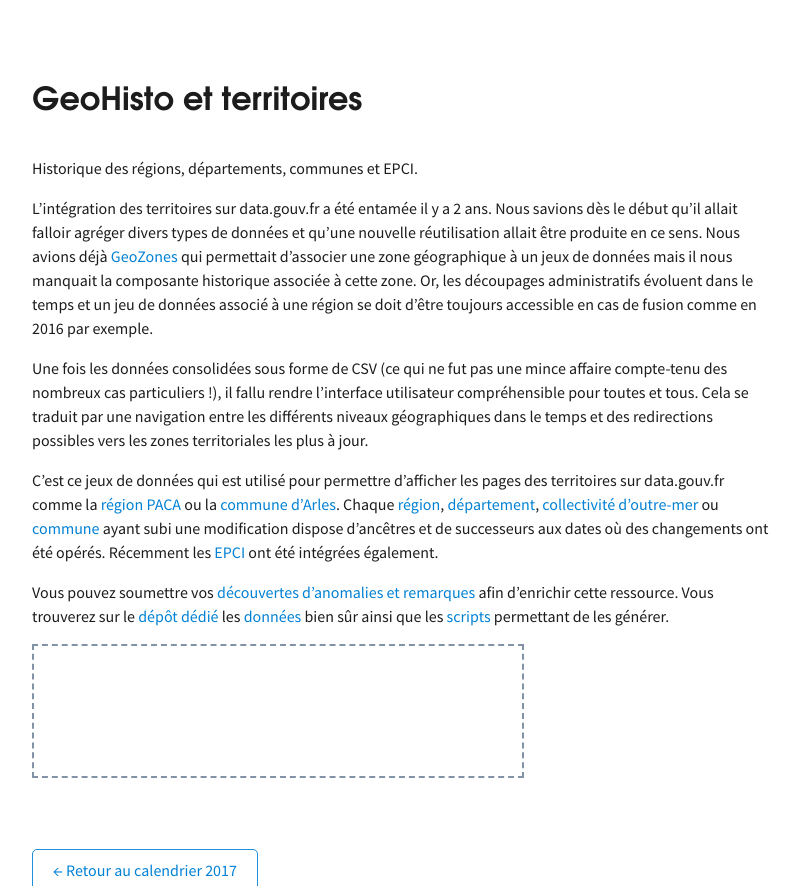
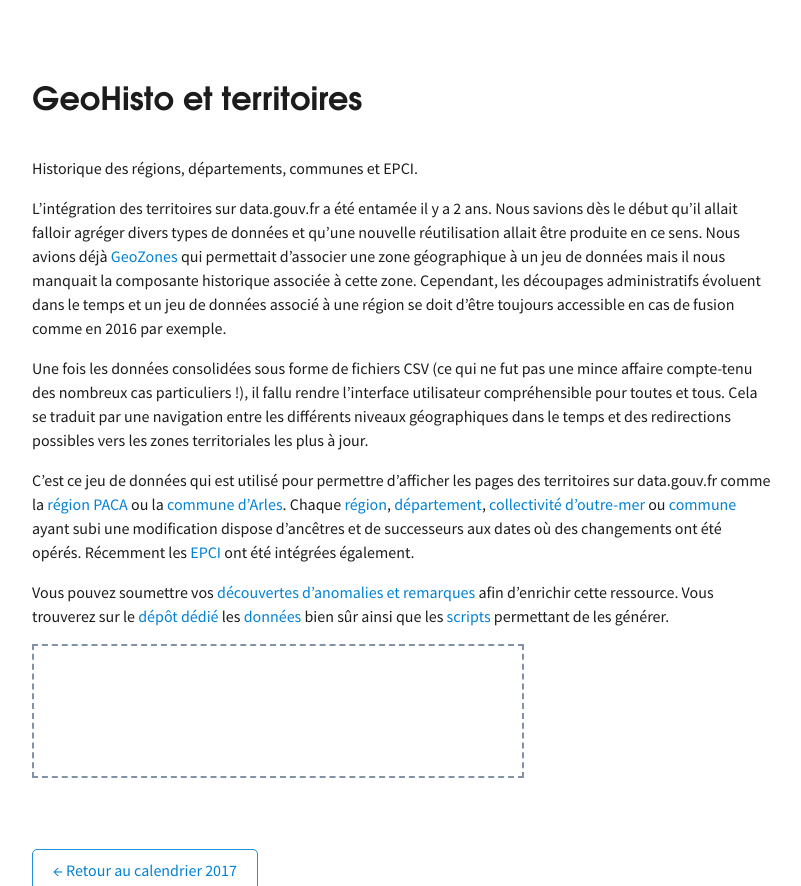
Before and after one commit to etalab/calendrier-lavent, a Jekyll site: the page built from _posts/2017-12-20-geohisto.md, in a window 1280 px wide and 900 px high, scrolled down 409 px, cut to the strip 14-900 px from the top of the window. Shown: the whole strip, without its empty margins (238-1039 px from the left). Built offline with Jekyll 4.4.1, drawn with Linux system fonts in a browser that asks for light colours; our own code applies the rules of GitHub Pages for plain Markdown files; comment, search, counter and statistics services are not loaded.

Commit message:
[geohisto] Post-review fixes, thanks @noirbizarre

```diff
--- a/_posts/2017-12-20-geohisto.md
+++ b/_posts/2017-12-20-geohisto.md
@@ -10,11 +10,11 @@ Historique des régions, départements, communes et EPCI.
 
 <!--more-->
 
-L’intégration des territoires sur data.gouv.fr a été entamée il y a 2 ans. Nous savions dès le début qu’il allait falloir agréger divers types de données et qu’une nouvelle réutilisation allait être produite en ce sens. Nous avions déjà [GeoZones](https://www.data.gouv.fr/fr/datasets/geozones/) qui permettait d’associer une zone géographique à un jeux de données mais il nous manquait la composante historique associée à cette zone. Or, les découpages administratifs évoluent dans le temps et un jeu de données associé à une région se doit d’être toujours accessible en cas de fusion comme en 2016 par exemple.
+L’intégration des territoires sur data.gouv.fr a été entamée il y a 2 ans. Nous savions dès le début qu’il allait falloir agréger divers types de données et qu’une nouvelle réutilisation allait être produite en ce sens. Nous avions déjà [GeoZones](https://www.data.gouv.fr/fr/datasets/geozones/) qui permettait d’associer une zone géographique à un jeu de données mais il nous manquait la composante historique associée à cette zone. Cependant, les découpages administratifs évoluent dans le temps et un jeu de données associé à une région se doit d’être toujours accessible en cas de fusion comme en 2016 par exemple.
 
-Une fois les données consolidées sous forme de CSV (ce qui ne fut pas une mince affaire compte-tenu des nombreux cas particuliers !), il fallu rendre l’interface utilisateur compréhensible pour toutes et tous. Cela se traduit par une navigation entre les différents niveaux géographiques dans le temps et des redirections possibles vers les zones territoriales les plus à jour.
+Une fois les données consolidées sous forme de fichiers CSV (ce qui ne fut pas une mince affaire compte-tenu des nombreux cas particuliers !), il fallu rendre l’interface utilisateur compréhensible pour toutes et tous. Cela se traduit par une navigation entre les différents niveaux géographiques dans le temps et des redirections possibles vers les zones territoriales les plus à jour.
 
-C’est ce jeux de données qui est utilisé pour permettre d’afficher les pages des territoires sur data.gouv.fr comme la [région PACA](https://www.data.gouv.fr/fr/territories/region/93@1970-01-09/Provence-Alpes-Cote-dAzur/) ou la [commune d’Arles](https://www.data.gouv.fr/fr/territories/commune/13004@1942-01-01/Arles/). Chaque [région](https://github.com/etalab/geohisto/tree/master/exports/regions), [département](https://github.com/etalab/geohisto/tree/master/exports/departements), [collectivité d'outre-mer](https://github.com/etalab/geohisto/tree/master/exports/collectivites) ou [commune](https://github.com/etalab/geohisto/tree/master/exports/communes) ayant subi une modification dispose d’ancêtres et de successeurs aux dates où des changements ont été opérés. Récemment les [EPCI](https://github.com/etalab/geohisto/tree/master/exports/epci) ont été intégrées également.
+C’est ce jeu de données qui est utilisé pour permettre d’afficher les pages des territoires sur data.gouv.fr comme la [région PACA](https://www.data.gouv.fr/fr/territories/region/93@1970-01-09/Provence-Alpes-Cote-dAzur/) ou la [commune d’Arles](https://www.data.gouv.fr/fr/territories/commune/13004@1942-01-01/Arles/). Chaque [région](https://github.com/etalab/geohisto/tree/master/exports/regions), [département](https://github.com/etalab/geohisto/tree/master/exports/departements), [collectivité d'outre-mer](https://github.com/etalab/geohisto/tree/master/exports/collectivites) ou [commune](https://github.com/etalab/geohisto/tree/master/exports/communes) ayant subi une modification dispose d’ancêtres et de successeurs aux dates où des changements ont été opérés. Récemment les [EPCI](https://github.com/etalab/geohisto/tree/master/exports/epci) ont été intégrées également.
 
 Vous pouvez soumettre vos [découvertes d’anomalies et remarques](https://github.com/etalab/geohisto/issues) afin d’enrichir cette ressource. Vous trouverez sur le [dépôt dédié](https://github.com/etalab/geohisto) les [données](https://github.com/etalab/geohisto/tree/master/exports) bien sûr ainsi que les [scripts](https://github.com/etalab/geohisto/tree/master/geohisto) permettant de les générer.
 
```
